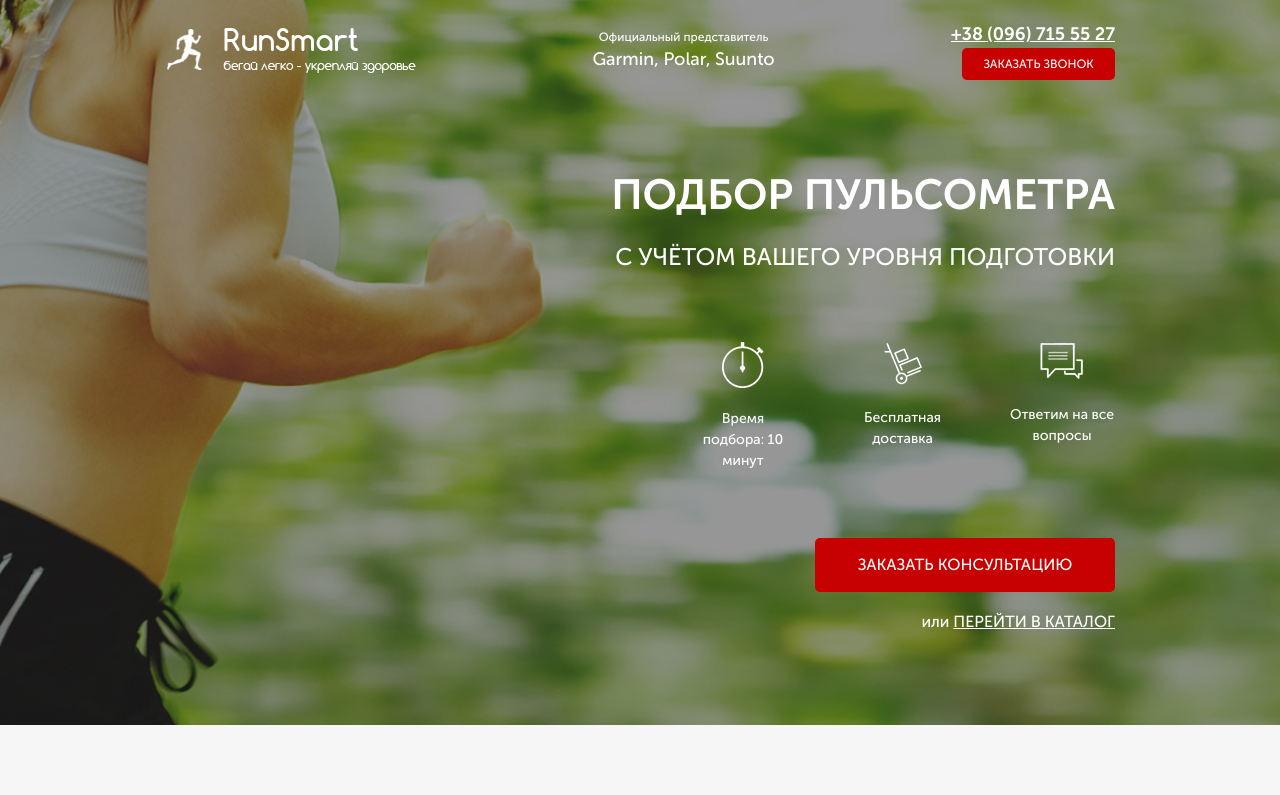
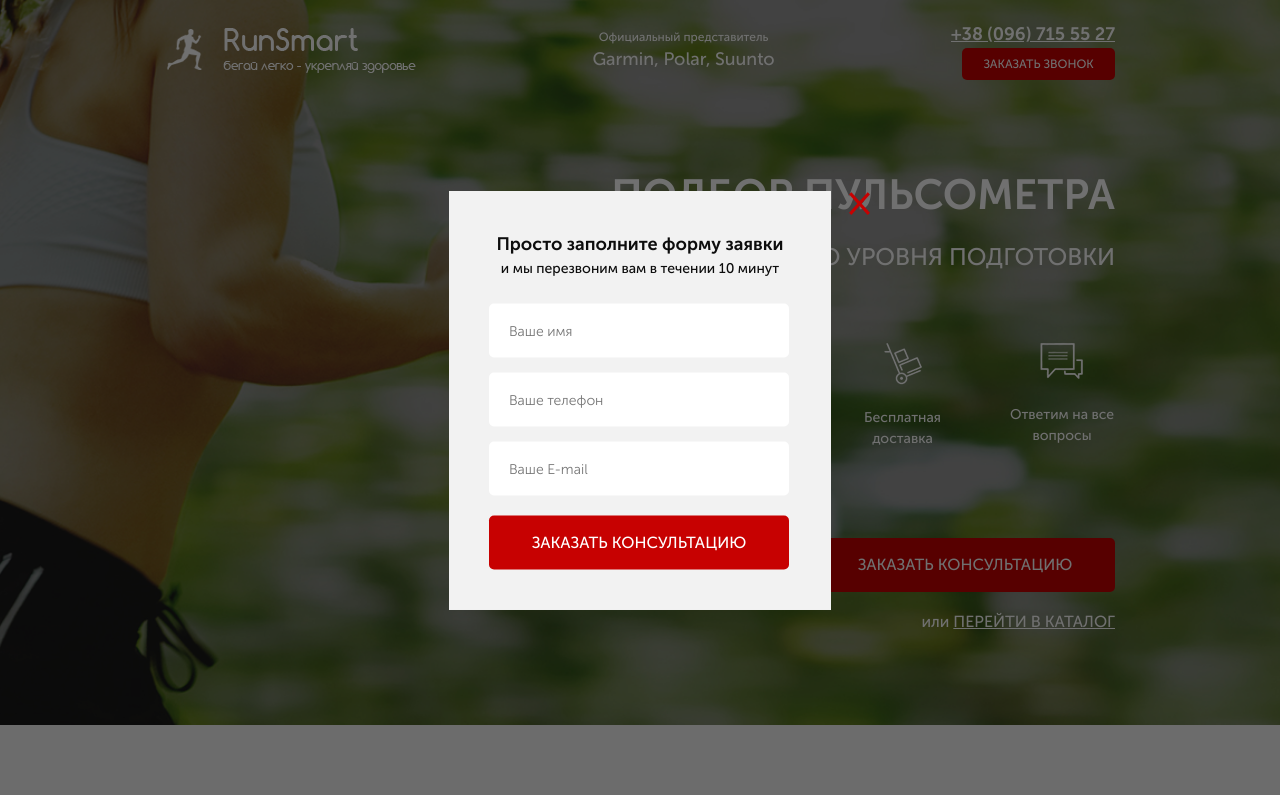
Before and after one commit to AndSLASH/RunSmart.github.io, a website: page src/index.html in a window 1280 px wide. Both pictures are taken after a click on the button "ЗАКАЗАТЬ ЗВОНОК". Shown: the top 795 px of the page. Drawn offline with nearby package versions, Linux system fonts and the light colour scheme.

Commit message:
create the modals windows

```diff
--- a/src/index.html
+++ b/src/index.html
@@ -28,7 +28,7 @@
 					<a href="tel:+380967155527" class="header__phone">
 						+38 (096) 715 55 27
 					</a>
-					<button class="button">заказать звонок</button>
+					<button data-modal="consultation" class="button">заказать звонок</button>
 				</div>
 			</header>
 			<div class="promo__wrapper">
@@ -52,7 +52,7 @@
 						Ответим на все вопросы
 					</div>
 				</div>
-				<button class="button button_main">
+				<button data-modal="consultation" class="button button_main">
 					заказать кОНСУЛЬТАЦИЮ
 				</button>
 				<div class="promo__link">
@@ -387,7 +387,7 @@
 					<div class="catalog-item__wrapper">
 						<div class="catalog-item__content catalog-item__content_active">
 							<img src="img/product.jpg" alt="pulsometr" class="catalog-item__img">
-							<div class="catalog-item__subtitle">Пульсометр Polar FT1</div>
+							<div class="catalog-item__subtitle">Пульсометр Polar FT4</div>
 							<div class="catalog-item__descr">
 								Для первых шагов в тренировках, основанных на сердечном ритме
 							</div>
@@ -690,6 +690,40 @@
 		</div>
 	</footer>
 
+	<div class="overlay">
+
+		<div class="modal" id="consultation">
+			<div class="modal__close">&times;</div>
+			<div class="modal__subtitle">Просто заполните форму заявки</div>
+			<div class="modal__descr">и мы перезвоним вам в течении 10 минут</div>
+			<form class="feed-form feed-form_mt25" action="#">
+				<input name="name" required placeholder="Ваше имя" type="text">
+				<input name="phone" required placeholder="Ваше телефон" type="number">
+				<input name="email" required placeholder="Ваше E-mail" type="email">
+				<button class="button button_submit">заказать кОНСУЛЬТАЦИЮ</button>
+			</form>
+		</div>
+
+		<div class="modal" id="order">
+			<div class="modal__close">&times;</div>
+			<div class="modal__subtitle">Ваш заказ:</div>
+			<div class="modal__descr">Пульсометр Polar FT1</div>
+			<form class="feed-form feed-form_mt25" action="#">
+				<input name="name" required placeholder="Ваше имя" type="text">
+				<input name="phone" required placeholder="Ваше телефон" type="number">
+				<input name="email" required placeholder="Ваше E-mail" type="email">
+				<button class="button button_submit">Купить</button>
+			</form>
+		</div>
+
+		<div class="modal modal_mini" id="thanks">
+			<div class="modal__close">&times;</div>
+			<div class="modal__subtitle">Спасибо за вашу заявку!</div>
+			<div class="modal__descr">Наш менеджер свяжется с вами в ближайшее время!</div>
+		</div>
+
+	</div>
+
 	<script type="text/javascript" src="https://code.jquery.com/jquery-1.11.0.min.js"></script>
 	<script type="text/javascript" src="https://code.jquery.com/jquery-migrate-1.2.1.min.js"></script>
 	<script src="js/slick.min.js"></script>
--- a/src/js/script.js
+++ b/src/js/script.js
@@ -36,4 +36,22 @@
 	toggleSlide('.catalog-item__link');
 	toggleSlide('.catalog-item__back');
 
+
+	//modal
+
+	$('[data-modal=consultation]').on('click', function(){
+		$('.overlay, #consultation').fadeIn('slow');
+	});
+
+	$('.modal__close').on('click', function(){
+		$('.overlay, #consultation, #order, #thanks').fadeOut('slow');
+	});
+
+	$('.button_mini').each(function(i){
+		$(this).on('click', function(){
+			$('#order .modal__descr').text($('.catalog-item__subtitle').eq(i).text());
+			$('.overlay, #order').fadeIn('slow');
+		});
+	});
+
  });
--- a/src/sass/bloks/_forms.scss
+++ b/src/sass/bloks/_forms.scss
@@ -17,4 +17,7 @@
 			margin-bottom: 20px;
 		}
 	}
+	&_mt25 {
+		margin-top: 25px;
+	}
 }
--- /dev/null
+++ b/src/sass/bloks/_modals.scss
@@ -0,0 +1,47 @@
+.overlay {
+    position: fixed;
+    display: none;
+    height: 100vh;
+    width: 100%;
+    top: 0;
+    background-color: rgba(0, 0, 0, .56);
+}
+.modal {
+    position: absolute;
+    top: 50%;
+    left: 50%;
+    transform: translate(-50%, -50%);
+    width: 382px;
+    min-height: 402px;
+    background: #F2F2F2;
+    padding: 40px 40px;
+    &__close {
+        position: absolute;
+        top: 0;
+        right: -40px;
+        font-size: 40px;
+        line-height: 20px;
+        color: $main_color;
+        cursor: pointer;
+    }
+    &_mini {
+        min-height: 143px;
+    }
+}
+.modal__subtitle {
+    font-weight: 700;
+    font-size: 18px;
+    text-align: center;
+    color: $black_color;
+}
+
+.modal__descr {
+    font-weight: 500;
+    font-size: 14px;
+    text-align: center;
+    color: $black_color;
+}
+
+#consultation, #order, #thanks {
+    display: none;
+}
--- a/src/sass/style.scss
+++ b/src/sass/style.scss
@@ -19,4 +19,5 @@
 @import 'bloks/catalog';
 @import 'bloks/reviews';
 @import 'bloks/footer';
+@import 'bloks/modals';
 @import 'media/media';
```
Also changed, not shown: src/css/style.min.css.
